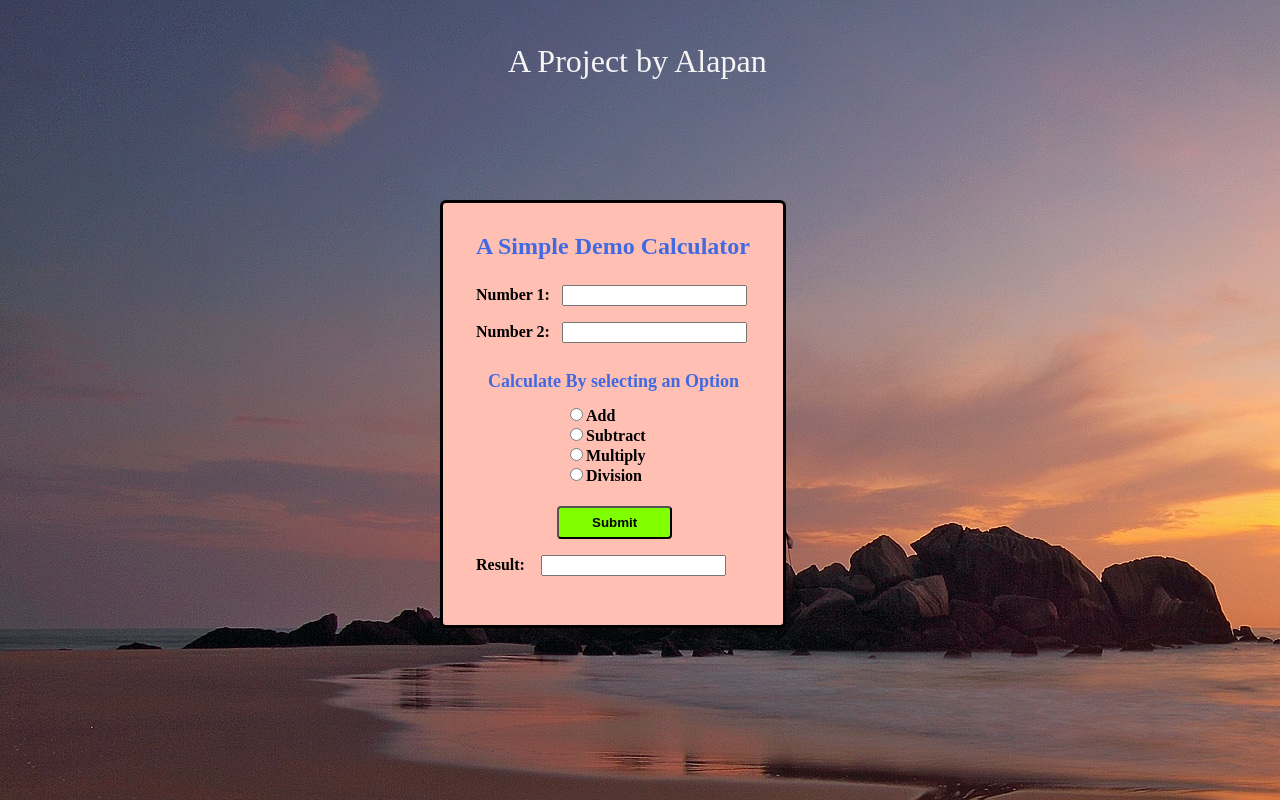
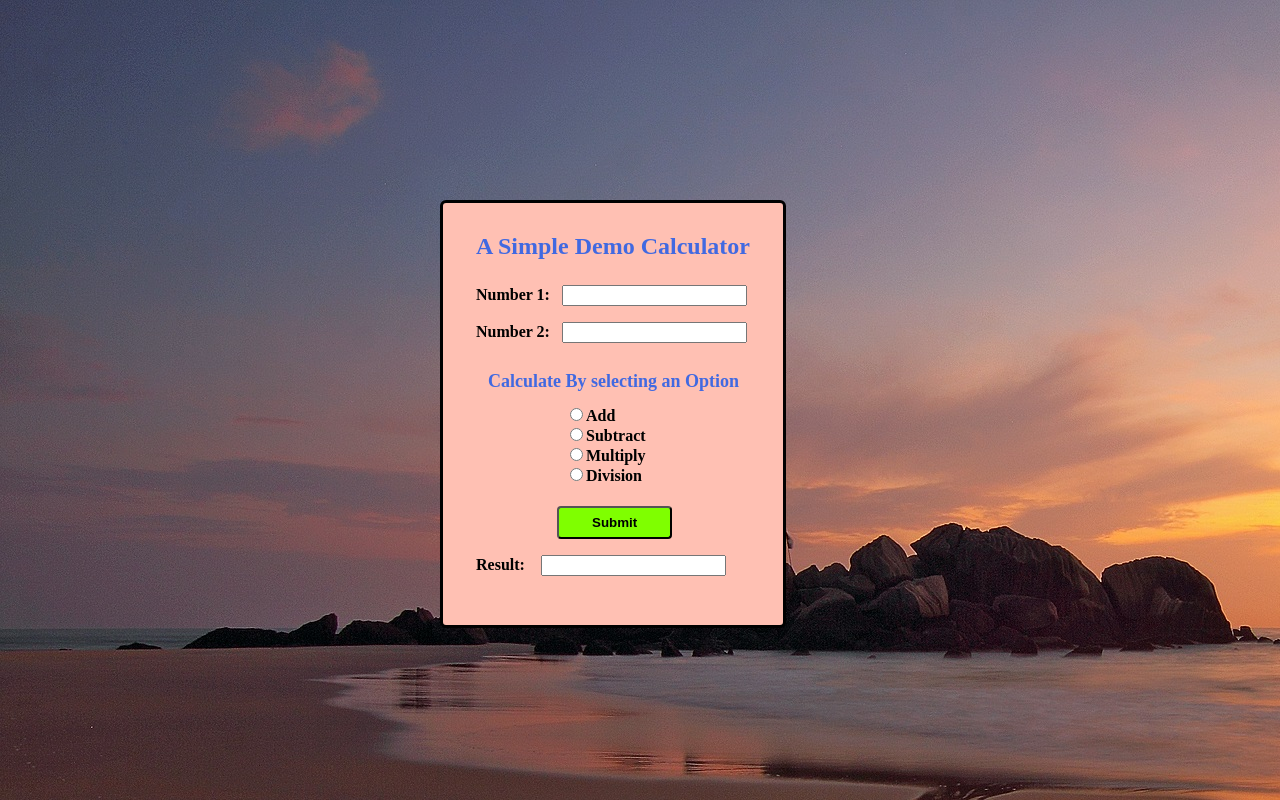
Before and after one commit to alapanme/alapanme.github.io, a plain HTML site: page index.html in a window 1280 px wide. Drawn offline with Linux system fonts and the light colour scheme.

Commit message:
Update index.html

```diff
--- a/index.html
+++ b/index.html
@@ -4,7 +4,6 @@
 <link rel = "stylesheet" type = "text/css" href = "css/main.css" />
 <head>
 <body>
-	<div id="headertext">A Project by Alapan</div>
 	<div id="main">
 	<h2 id="h2">A Simple Demo Calculator</h2>
 	<p><b>Number 1:</b><input type="text" id="number1"></input></p>
```
